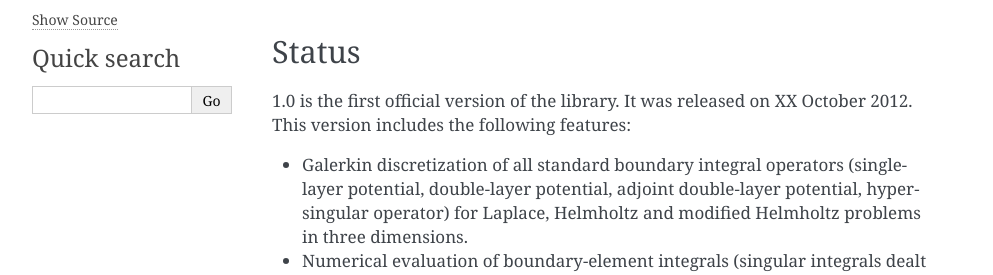
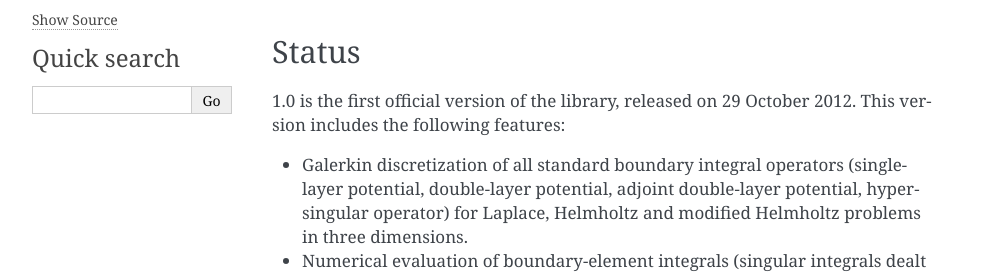
Before and after one commit to evantwout/web, a Sphinx documentation site: the page built from source/index.rst, in a window 1280 px wide. Shown: the part 246-521 px from the top of the page, without its empty margins (148-1141 px from the left). Built offline with Sphinx 7.4.7, drawn with Linux system fonts in a browser that asks for light colours; formulas are drawn with MathJax 3.

Commit message:
Added release date.

```diff
--- a/source/index.rst
+++ b/source/index.rst
@@ -14,7 +14,7 @@ Arridge, Timo Betcke, Martin Schweiger and Wojciech Smigaj. Other project member
 
 Status
 ------
-1.0 is the first official version of the library. It was released on XX October
+1.0 is the first official version of the library, released on 29 October
 2012. This version includes the following features:
 
 - Galerkin discretization of all standard boundary integral operators
```
